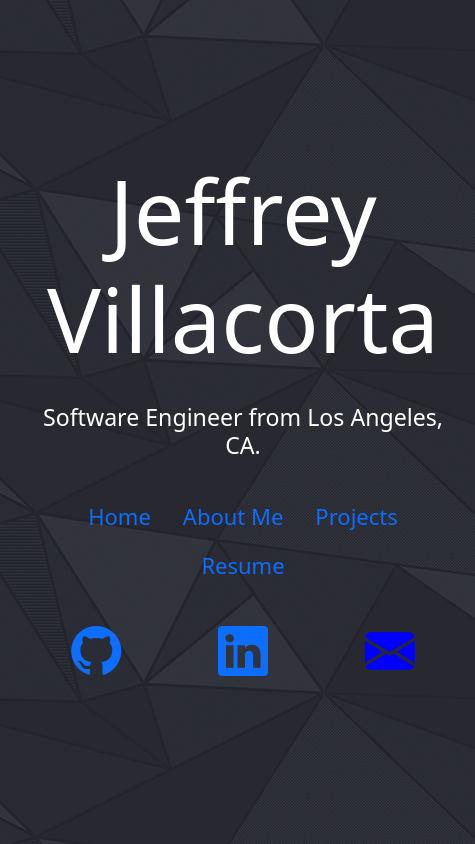
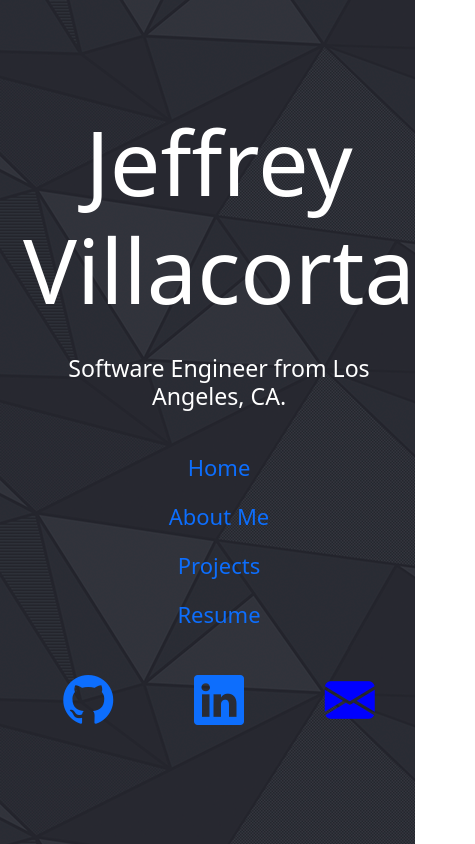
Before and after one commit to Jvilla125/Portfolio, a Next.js app: page / in a window 390 px wide. Shown: the whole page, 475 px wide, since content can reach past the window. Built offline with nearby package versions, Linux system fonts and the light colour scheme.

Commit message:
d-flex class responds to the window size using @media max-width: 576px

```diff
--- a/components/home.js
+++ b/components/home.js
@@ -6,7 +6,7 @@ export default function Index() {
     return (
         <>
             <div class="d-flex position-absolute top-50 start-50 translate-middle">
-                <div class="flex-grow-1 ms-5 container text-center">
+                <div class="flex-grow-1 ms-5 text-center">
                     <h1 class="Jeff">Jeffrey Villacorta</h1>
                     <br />
                     <h3> Software Engineer from Los Angeles, CA.</h3>
--- a/styles/globals.css
+++ b/styles/globals.css
@@ -26,7 +26,12 @@ i.bi {
         display: flex;
         flex-direction: column;
         align-content: center;
-
+    }
+    .nav{
+        display: flex;
+        flex-direction: column;
+        align-content: center;
+        justify-content: center;
     }
 
 }
@@ -37,7 +42,6 @@ i.bi {
 }
 
 .card1 {
-
     width: 500px;
     height: 500px;
     border: 5px;
```
Also changed, not shown: 1 other file (tests, documents, lock files or other folders).
